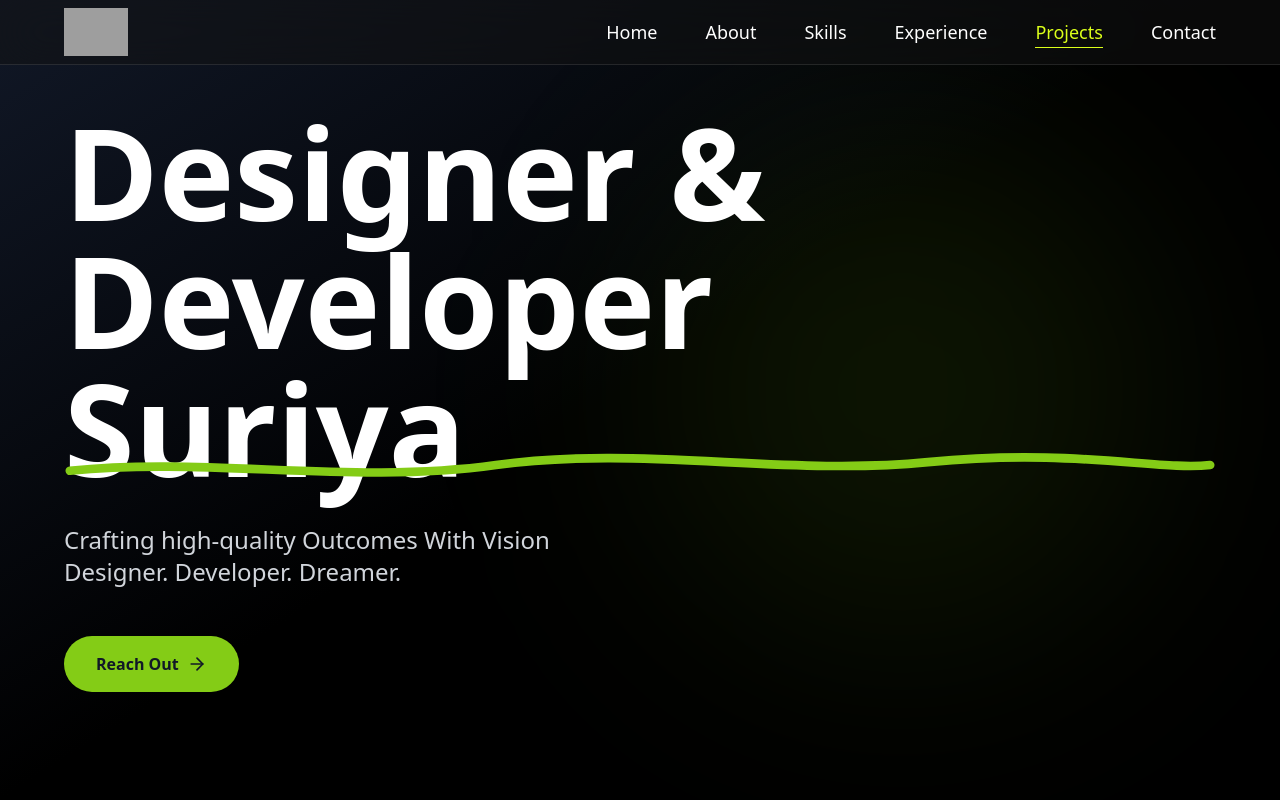
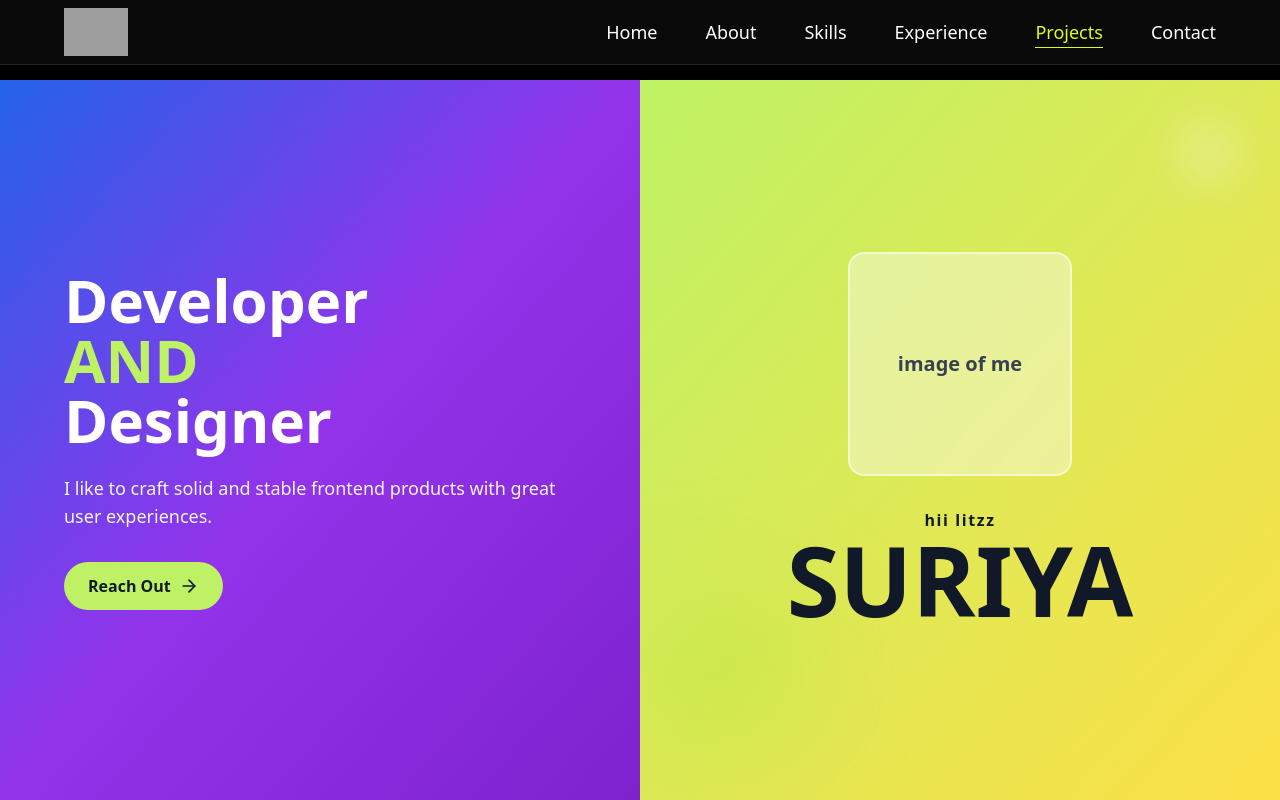
Before and after one commit to SuriyaThiru68/Portfolio, a React (Vite) app: page / in a window 1280 px wide. Shown: the top 800 px of the page. Built offline with nearby package versions, Linux system fonts and the light colour scheme; grey boxes are pictures that could not be loaded; the HTML template or start-up script is replaced by a standard one.

Commit message:
Redesign home screen with split-screen layout

```diff
--- a/src/components/Hero.jsx
+++ b/src/components/Hero.jsx
@@ -7,32 +7,22 @@ const Hero = () => {
   };
 
   return (
-    <section id="home" className="min-h-screen flex items-center justify-start relative overflow-hidden px-4 sm:px-6 lg:px-16">
-      <div className="absolute inset-0">
-        <div className="absolute inset-0 bg-gradient-to-br from-gray-900 via-black to-black" />
-        <div className="absolute bottom-[20%] right-[10%] w-[300px] h-[300px] lg:w-[500px] lg:h-[500px] bg-lime-500/10 rounded-full blur-[120px] will-change-transform" />
-      </div>
-
-      <div className="z-10 max-w-7xl w-full">
-        <h1 className="text-5xl sm:text-6xl md:text-7xl lg:text-8xl xl:text-9xl font-bold mb-8 leading-tight">
-          <span className="block animate-fadeInUp text-white">Designer &</span>
-          <span className="block animate-fadeInUp delay-100 text-white">Developer</span>
-          <span className="block animate-fadeInUp delay-200 text-white relative">
-            Suriya
-            <svg className="absolute -bottom-2 left-0 w-full" viewBox="0 0 400 20" fill="none" xmlns="http://www.w3.org/2000/svg">
-              <path d="M2 10C50 5, 100 15, 150 8C200 1, 250 12, 300 7C350 2, 380 10, 398 8" stroke="#84cc16" strokeWidth="3" fill="none" strokeLinecap="round"/>
-            </svg>
-          </span>
-        </h1>
-        <p className="text-lg sm:text-xl lg:text-2xl text-gray-300 mb-12 font-light max-w-2xl">
-          Crafting high-quality Outcomes With Vision<br />
-          Designer. Developer. Dreamer.
-        </p>
-        <div className="flex flex-col sm:flex-row gap-6 items-start">
+    <section id="home" className="min-h-screen flex items-stretch justify-between relative overflow-hidden pt-20">
+      {/* Left Side - Purple/Blue */}
+      <div className="w-full md:w-1/2 bg-gradient-to-br from-blue-600 via-purple-600 to-purple-700 flex items-center justify-center px-8 sm:px-12 lg:px-16 py-12">
+        <div className="z-10 w-full max-w-xl">
+          <h1 className="text-4xl sm:text-5xl md:text-6xl font-bold mb-6 leading-tight text-white">
+            Developer<br />
+            <span className="text-lime-300">AND</span><br />
+            Designer
+          </h1>
+          <p className="text-base sm:text-lg text-gray-100 mb-8 leading-relaxed">
+            I like to craft solid and stable frontend products with great user experiences.
+          </p>
           <a
             href="#contact"
             onClick={(e) => { e.preventDefault(); document.getElementById('contact')?.scrollIntoView({ behavior: 'smooth' }); }}
-            className="group px-8 py-4 bg-lime-500 rounded-full text-base font-semibold hover:bg-lime-600 transition-all hover:scale-105 text-gray-900 flex items-center gap-2"
+            className="group inline-flex items-center gap-2 px-6 py-3 bg-lime-300 rounded-full text-base font-bold hover:bg-lime-400 transition-all hover:scale-105 text-gray-900"
             onMouseEnter={() => handleHover(true)}
             onMouseLeave={() => handleHover(false)}
           >
@@ -41,6 +31,28 @@ const Hero = () => {
           </a>
         </div>
       </div>
+
+      {/* Right Side - Neon Yellow */}
+      <div className="w-full md:w-1/2 bg-gradient-to-br from-lime-300 to-yellow-300 flex items-center justify-center px-8 sm:px-12 lg:px-16 py-12 relative overflow-hidden">
+        {/* Decorative Elements */}
+        <div className="absolute top-10 right-10 w-16 h-16 bg-white/30 rounded-full blur-xl"></div>
+        <div className="absolute bottom-20 left-5 w-32 h-32 bg-gradient-to-t from-lime-400 to-transparent rounded-full blur-3xl"></div>
+
+        <div className="z-10 flex flex-col items-center justify-center text-center">
+          {/* Image Placeholder */}
+          <div className="mb-8 w-48 h-48 sm:w-56 sm:h-56 bg-white/40 rounded-2xl flex items-center justify-center backdrop-blur-sm border-2 border-white/50">
+            <span className="text-lg sm:text-xl font-semibold text-gray-700">image of me</span>
+          </div>
+
+          {/* Name Text */}
+          <div className="relative">
+            <p className="text-sm sm:text-base font-bold text-gray-900 tracking-widest">hii litzz</p>
+            <h2 className="text-6xl sm:text-7xl md:text-8xl font-black text-gray-900 leading-none">
+              SURIYA
+            </h2>
+          </div>
+        </div>
+      </div>
     </section>
   );
 };
```
